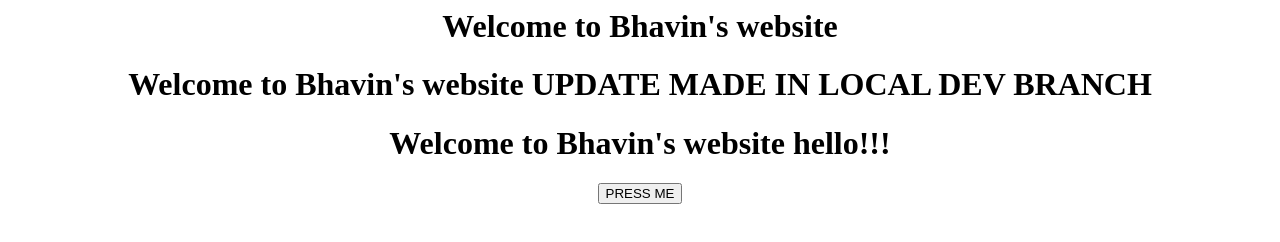
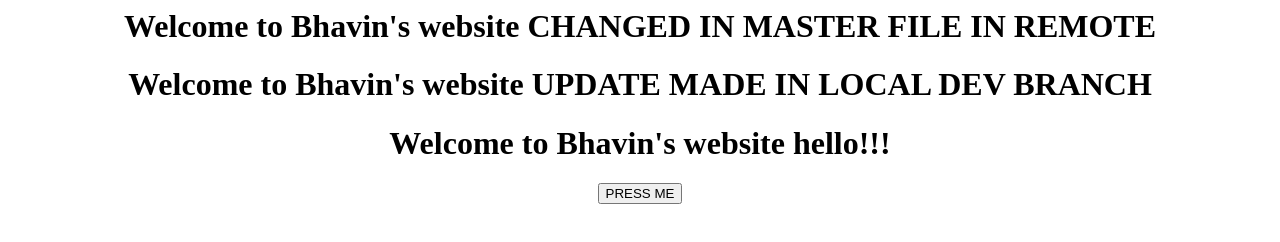
Before and after one commit to BhavinGitt/23Repo, a plain HTML site: page index.html in a window 1280 px wide. Drawn offline with Linux system fonts and the light colour scheme.

Commit message:
Update index.html

```diff
--- a/index.html
+++ b/index.html
@@ -5,7 +5,7 @@
 <body>
 		<center>
 
-		<h1> Welcome to Bhavin's website </h1>
+		<h1> Welcome to Bhavin's website  CHANGED IN MASTER FILE IN REMOTE </h1>
 		<h1> Welcome to Bhavin's website UPDATE MADE IN LOCAL DEV BRANCH</h1>
 		<h1> Welcome to Bhavin's website hello!!!</h1>
 		<button> PRESS ME </button>
```
